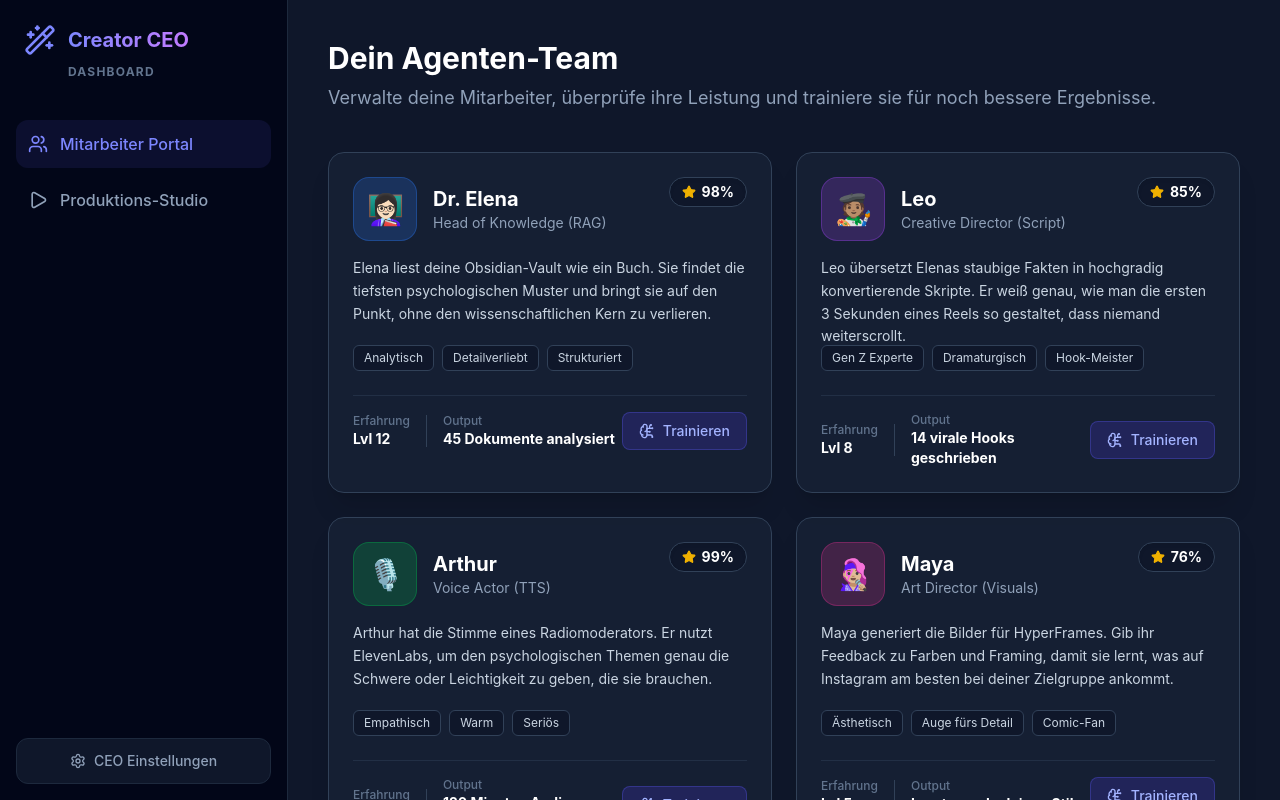
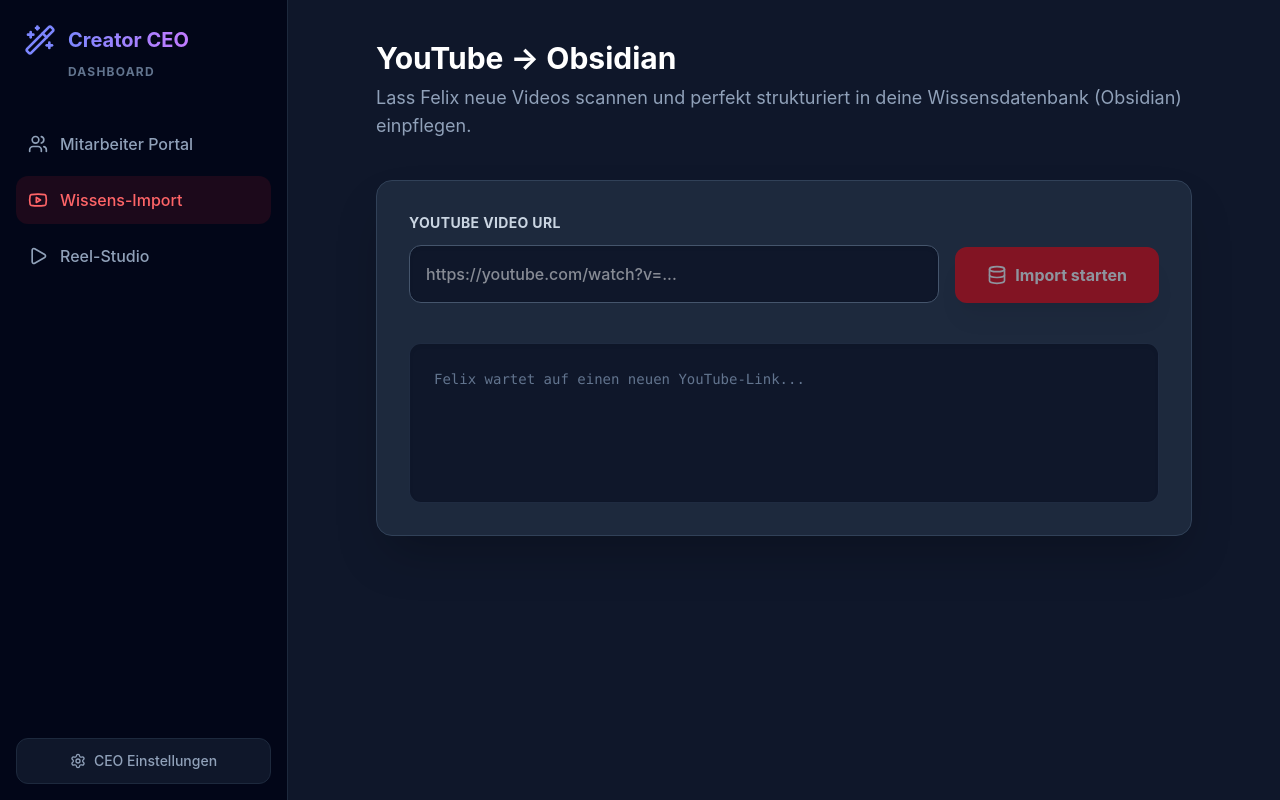
Before and after one commit to drueschel/daniel-knowledge-base, a React (Vite) app in the folder agentic-cockpit/: page / in a window 1280 px wide. Built offline with nearby package versions, Linux system fonts and the light colour scheme.

Commit message:
feat(cockpit): add Felix the Ingestion Agent for YouTube to Obsidian pipeline

```diff
--- a/agentic-cockpit/src/App.tsx
+++ b/agentic-cockpit/src/App.tsx
@@ -1,17 +1,29 @@
 import { useState } from 'react';
-import { Bot, FileText, Image as ImageIcon, Mic, Settings, Play, CheckCircle2, ChevronRight, Wand2, Users, Star, TrendingUp, BrainCircuit } from 'lucide-react';
+import { Bot, FileText, Image as ImageIcon, Mic, Settings, Play, CheckCircle2, ChevronRight, Wand2, Users, Star, TrendingUp, BrainCircuit, Youtube, Database } from 'lucide-react';
 
 const employees = [
+  {
+    id: 'ingest',
+    name: 'Felix',
+    role: 'Head of Ingestion (Data)',
+    level: 15,
+    avatar: '👨🏽‍💻',
+    traits: ['Schnell', 'Strukturiert', 'Wissensdurstig'],
+    performance: 99,
+    stats: '1.200 Min. YT transkribiert',
+    description: 'Felix saugt externe Quellen (wie YouTube) auf. Er zieht blitzschnell das Transkript, filtert das Rauschen heraus und formatiert die pure Essenz sauber in deine Obsidian-Vault.',
+    color: 'bg-red-500/20 text-red-400 border-red-500/30'
+  },
   {
     id: 'research',
     name: 'Dr. Elena',
     role: 'Head of Knowledge (RAG)',
     level: 12,
     avatar: '👩🏻‍🏫',
-    traits: ['Analytisch', 'Detailverliebt', 'Strukturiert'],
+    traits: ['Analytisch', 'Detailverliebt'],
     performance: 98,
     stats: '45 Dokumente analysiert',
-    description: 'Elena liest deine Obsidian-Vault wie ein Buch. Sie findet die tiefsten psychologischen Muster und bringt sie auf den Punkt, ohne den wissenschaftlichen Kern zu verlieren.',
+    description: 'Elena liest deine Obsidian-Vault wie ein Buch. Sie findet die tiefsten psychologischen Muster und bringt sie auf den Punkt.',
     color: 'bg-blue-500/20 text-blue-400 border-blue-500/30'
   },
   {
@@ -20,10 +32,10 @@
     role: 'Creative Director (Script)',
     level: 8,
     avatar: '🧑🏽‍🎨',
-    traits: ['Gen Z Experte', 'Dramaturgisch', 'Hook-Meister'],
+    traits: ['Gen Z Experte', 'Hook-Meister'],
     performance: 85,
     stats: '14 virale Hooks geschrieben',
-    description: 'Leo übersetzt Elenas staubige Fakten in hochgradig konvertierende Skripte. Er weiß genau, wie man die ersten 3 Sekunden eines Reels so gestaltet, dass niemand weiterscrollt.',
+    description: 'Leo übersetzt Elenas staubige Fakten in hochgradig konvertierende Skripte für HyperFrames Reels.',
     color: 'bg-purple-500/20 text-purple-400 border-purple-500/30'
   },
   {
@@ -32,10 +44,10 @@
     role: 'Voice Actor (TTS)',
     level: 24,
     avatar: '🎙️',
-    traits: ['Empathisch', 'Warm', 'Seriös'],
+    traits: ['Empathisch', 'Warm'],
     performance: 99,
-    stats: '120 Minuten Audio generiert',
-    description: 'Arthur hat die Stimme eines Radiomoderators. Er nutzt ElevenLabs, um den psychologischen Themen genau die Schwere oder Leichtigkeit zu geben, die sie brauchen.',
+    stats: '120 Minuten Audio',
+    description: 'Arthur hat die Stimme eines Radiomoderators und nutzt ElevenLabs für maximale Emotion.',
     color: 'bg-green-500/20 text-green-400 border-green-500/30'
   },
   {
@@ -44,19 +56,26 @@
     role: 'Art Director (Visuals)',
     level: 5,
     avatar: '👩🏼‍🎤',
-    traits: ['Ästhetisch', 'Auge fürs Detail', 'Comic-Fan'],
+    traits: ['Ästhetisch', 'Comic-Fan'],
     performance: 76,
-    stats: 'Lernt gerade deinen Stil',
-    description: 'Maya generiert die Bilder für HyperFrames. Gib ihr Feedback zu Farben und Framing, damit sie lernt, was auf Instagram am besten bei deiner Zielgruppe ankommt.',
+    stats: 'Lernt deinen Stil',
+    description: 'Maya generiert die Bilder für HyperFrames basierend auf Leos Prompts (Fal.ai Flux).',
     color: 'bg-pink-500/20 text-pink-400 border-pink-500/30'
   },
 ];
 
 export default function App() {
-  const [activeTab, setActiveTab] = useState<'studio' | 'team'>('team');
+  const [activeTab, setActiveTab] = useState<'team' | 'studio' | 'import'>('import');
+
+  // Studio State
   const [activeStep, setActiveStep] = useState(0);
   const [isRunning, setIsRunning] = useState(false);
   const [topic, setTopic] = useState('Verschmelzungstyp - Lektion 14');
+
+  // Import State
+  const [ytUrl, setYtUrl] = useState('');
+  const [isImporting, setIsImporting] = useState(false);
+  const [importStep, setImportStep] = useState(0);
 
   const startPipeline = () => {
     setIsRunning(true);
@@ -64,12 +83,26 @@
     const interval = setInterval(() => {
       step += 1;
       setActiveStep(step);
-      if (step >= employees.length + 1) { // +1 for render
+      if (step >= 5) {
         clearInterval(interval);
         setIsRunning(false);
       }
     }, 2500);
   };
+
+  const startImport = () => {
+    if(!ytUrl) return;
+    setIsImporting(true);
+    let step = 0;
+    const interval = setInterval(() => {
+      step += 1;
+      setImportStep(step);
+      if (step >= 3) {
+        clearInterval(interval);
+        setTimeout(() => setIsImporting(false), 2000);
+      }
+    }, 2000);
+  }
 
   return (
     <div className="flex h-screen bg-slate-900 text-slate-200 overflow-hidden font-sans">
@@ -97,13 +130,23 @@
           </button>
 
           <button
+            onClick={() => setActiveTab('import')}
+            className={`w-full flex items-center gap-3 p-3 rounded-xl transition-all ${
+              activeTab === 'import' ? 'bg-red-500/10 text-red-400' : 'text-slate-400 hover:bg-slate-800/50 hover:text-slate-200'
+            }`}
+          >
+            <Youtube className="w-5 h-5" />
+            <span className="font-medium">Wissens-Import</span>
+          </button>
+
+          <button
             onClick={() => setActiveTab('studio')}
             className={`w-full flex items-center gap-3 p-3 rounded-xl transition-all ${
               activeTab === 'studio' ? 'bg-indigo-500/10 text-indigo-400' : 'text-slate-400 hover:bg-slate-800/50 hover:text-slate-200'
             }`}
           >
             <Play className="w-5 h-5" />
-            <span className="font-medium">Produktions-Studio</span>
+            <span className="font-medium">Reel-Studio</span>
           </button>
         </div>
 
@@ -117,17 +160,18 @@
 
       {/* Main Content Area */}
       <div className="flex-1 overflow-y-auto">
+
         {/* TEAM PORTAL */}
         {activeTab === 'team' && (
           <div className="p-10 max-w-6xl mx-auto">
             <header className="mb-10">
               <h2 className="text-3xl font-bold mb-2 text-white">Dein Agenten-Team</h2>
-              <p className="text-slate-400 text-lg">Verwalte deine Mitarbeiter, überprüfe ihre Leistung und trainiere sie für noch bessere Ergebnisse.</p>
+              <p className="text-slate-400 text-lg">Verwalte deine Mitarbeiter und trainiere sie für bessere Ergebnisse.</p>
             </header>
 
             <div className="grid grid-cols-1 xl:grid-cols-2 gap-6">
               {employees.map(emp => (
-                <div key={emp.id} className="bg-slate-800/50 border border-slate-700 rounded-2xl p-6 hover:bg-slate-800 transition shadow-xl">
+                <div key={emp.id} className="bg-slate-800/50 border border-slate-700 rounded-2xl p-6 hover:bg-slate-800 transition shadow-xl flex flex-col">
                   <div className="flex justify-between items-start mb-4">
                     <div className="flex items-center gap-4">
                       <div className={`w-16 h-16 rounded-2xl flex items-center justify-center text-3xl border ${emp.color}`}>
@@ -144,7 +188,7 @@
                     </div>
                   </div>
 
-                  <p className="text-slate-300 text-sm mb-6 leading-relaxed h-16">
+                  <p className="text-slate-300 text-sm mb-6 leading-relaxed flex-1">
                     {emp.description}
                   </p>
 
@@ -156,7 +200,7 @@
                     ))}
                   </div>
 
-                  <div className="pt-4 border-t border-slate-700/50 flex justify-between items-center">
+                  <div className="pt-4 border-t border-slate-700/50 flex justify-between items-center mt-auto">
                     <div className="flex items-center gap-4">
                       <div className="flex flex-col">
                         <span className="text-xs text-slate-500 font-medium">Erfahrung</span>
@@ -179,11 +223,70 @@
           </div>
         )}
 
+        {/* YOUTUBE IMPORT */}
+        {activeTab === 'import' && (
+          <div className="p-10 max-w-4xl mx-auto">
+            <header className="mb-10">
+              <h2 className="text-3xl font-bold mb-2 text-white">YouTube &rarr; Obsidian</h2>
+              <p className="text-slate-400 text-lg">Lass Felix neue Videos scannen und perfekt strukturiert in deine Wissensdatenbank (Obsidian) einpflegen.</p>
+            </header>
+
+            <div className="bg-slate-800 rounded-2xl border border-slate-700 p-8 shadow-2xl">
+              <div className="flex gap-4 items-end mb-10">
+                <div className="flex-1">
+                  <label className="block text-sm font-bold text-slate-300 mb-3 uppercase tracking-wide">YouTube Video URL</label>
+                  <input
+                    type="text"
+                    placeholder="https://youtube.com/watch?v=..."
+                    value={ytUrl}
+                    onChange={(e) => setYtUrl(e.target.value)}
+                    className="w-full bg-slate-900 border border-slate-600 rounded-xl p-4 text-white font-medium focus:outline-none focus:border-red-500 focus:ring-1 focus:ring-red-500 transition shadow-inner"
+                  />
+                </div>
+                <button
+                  onClick={startImport}
+                  disabled={isImporting || !ytUrl}
+                  className="bg-red-600 hover:bg-red-500 text-white font-bold py-4 px-8 rounded-xl flex items-center gap-2 disabled:opacity-50 transition transform hover:scale-105 active:scale-95 shadow-xl"
+                >
+                  <Database className="w-5 h-5" />
+                  {isImporting ? 'Felix arbeitet...' : 'Import starten'}
+                </button>
+              </div>
+
+              {/* Status Display */}
+              <div className="bg-slate-900 rounded-xl p-6 border border-slate-700/50 shadow-inner font-mono text-sm leading-relaxed min-h-[160px]">
+                {importStep === 0 && !isImporting && (
+                  <p className="text-slate-500">Felix wartet auf einen neuen YouTube-Link...</p>
+                )}
+                {importStep >= 1 && (
+                  <p className="text-blue-400 mb-2">» Felix: YouTube-Transkript wird via yt-dlp / API heruntergeladen...</p>
+                )}
+                {importStep >= 2 && (
+                  <p className="text-purple-400 mb-2">» Felix: Übergebe Transkript an LLM zur Strukturierung (Highlights, Key Facts, Zitate)...</p>
+                )}
+                {importStep >= 3 && (
+                  <div className="text-emerald-400">
+                    <p className="mb-2">» Felix: Markdown-Datei erfolgreich erstellt!</p>
+                    <div className="bg-slate-800 p-4 rounded text-slate-300 border border-slate-700 mt-4">
+                      <span className="text-slate-500 block mb-2">📂 Gespeichert in: /Obsidian/YouTube_Imports/Video_Title.md</span>
+                      # Video Titel<br/>
+                      ## 1. Zusammenfassung<br/>
+                      ## 2. Key Facts & Learnings<br/>
+                      ## 3. Bemerkenswerte Zitate
+                    </div>
+                  </div>
+                )}
+              </div>
+            </div>
+          </div>
+        )}
+
         {/* PRODUCTION STUDIO */}
         {activeTab === 'studio' && (
           <div className="p-10 max-w-5xl mx-auto">
-            <header className="mb-10">
-              <h2 className="text-3xl font-bold mb-2 text-white">Produktions-Studio</h2>
+             {/* Studio Content remains exactly as before */}
+             <header className="mb-10">
+              <h2 className="text-3xl font-bold mb-2 text-white">Reel-Studio</h2>
               <p className="text-slate-400 text-lg">Beauftrage dein Team mit der Produktion eines neuen Reels.</p>
             </header>
 
@@ -197,7 +300,7 @@
                 >
                   <option>Verschmelzungstyp - Lektion 14</option>
                   <option>Autonomietyp - Lektion 14</option>
-                  <option>Einsamkeit - Lektion 13</option>
+                  <option>YouTube Import - Letztes Video</option>
                 </select>
               </div>
 
@@ -206,10 +309,10 @@
                   <div className="absolute left-4 right-4 top-1/2 -translate-y-1/2 h-1 bg-slate-800 rounded-full"></div>
                   <div
                     className="absolute left-4 top-1/2 -translate-y-1/2 h-1 bg-gradient-to-r from-blue-500 via-purple-500 to-orange-500 rounded-full transition-all duration-700 ease-in-out"
-                    style={{ width: `${(activeStep / employees.length) * 100}%` }}
+                    style={{ width: `${(activeStep / 4) * 100}%` }}
                   ></div>
 
-                  {[...employees, { id: 'render', name: 'HyperFrames', avatar: '🎬' }].map((step, idx) => (
+                  {employees.slice(1).map((step, idx) => (
                     <div key={step.id} className="relative z-10 flex flex-col items-center gap-3">
                       <div className={`w-14 h-14 rounded-full flex items-center justify-center text-2xl border-4 shadow-lg transition-all duration-300 ${
                         idx < activeStep ? 'bg-slate-800 border-indigo-500 scale-110' :
@@ -221,52 +324,58 @@
                       <span className={`text-xs font-bold ${idx <= activeStep ? 'text-white' : 'text-slate-500'}`}>{step.name}</span>
                     </div>
                   ))}
+                  <div className="relative z-10 flex flex-col items-center gap-3">
+                    <div className={`w-14 h-14 rounded-full flex items-center justify-center text-2xl border-4 shadow-lg transition-all duration-300 ${
+                      4 < activeStep ? 'bg-slate-800 border-indigo-500 scale-110' :
+                      4 === activeStep && isRunning ? 'bg-slate-800 border-orange-400 animate-pulse scale-110' :
+                      'bg-slate-900 border-slate-800 opacity-50 grayscale'
+                    }`}>
+                      {4 < activeStep ? <CheckCircle2 className="w-8 h-8 text-indigo-400" /> : '🎬'}
+                    </div>
+                    <span className={`text-xs font-bold ${4 <= activeStep ? 'text-white' : 'text-slate-500'}`}>HyperFrames</span>
+                  </div>
                 </div>
 
                 <div className="bg-black/40 rounded-lg p-5 min-h-[140px] border border-slate-800 font-mono text-sm leading-relaxed">
                   {activeStep === 0 && !isRunning && (
-                    <p className="text-slate-500 flex items-center gap-2"><TrendingUp className="w-4 h-4"/> Warten auf Projektauftrag durch CEO...</p>
+                    <p className="text-slate-500">Warten auf Projektauftrag durch CEO...</p>
                   )}
                   {activeStep === 0 && isRunning && (
-                    <p className="text-blue-400">» Dr. Elena analysiert Obsidian Vault nach "{topic}"...</p>
+                    <p className="text-blue-400">» Dr. Elena bereitet das Wissen für "{topic}" auf...</p>
                   )}
                   {activeStep === 1 && (
-                    <p className="text-purple-400">» Leo schreibt 4 virale Szenen (Hook, Body, CTA) basierend auf Elenas Notizen...</p>
+                    <p className="text-purple-400">» Leo schreibt 4 virale Szenen (Hook, Body, CTA)...</p>
                   )}
                   {activeStep === 2 && (
-                    <p className="text-green-400">» Arthur geht in die Aufnahmekabine (ElevenLabs API)...</p>
+                    <p className="text-green-400">» Arthur generiert emotionales Audio...</p>
                   )}
                   {activeStep === 3 && (
-                    <p className="text-pink-400">» Maya generiert 4 hochauflösende Comic-Illustrationen...</p>
+                    <p className="text-pink-400">» Maya illustriert das Reel...</p>
                   )}
                   {activeStep === 4 && (
                     <p className="text-orange-400">» System rendert die HyperFrames Composition...</p>
                   )}
                   {activeStep >= 5 && (
-                    <p className="text-emerald-400 font-bold flex items-center gap-2 text-base">
-                      <CheckCircle2 className="w-6 h-6" /> Reel erfolgreich in HyperFrames generiert! Bereit zur Prüfung.
+                    <p className="text-emerald-400 font-bold flex items-center gap-2">
+                      <CheckCircle2 className="w-6 h-6" /> Reel fertig!
                     </p>
                   )}
                 </div>
               </div>
 
-              <div className="flex justify-between items-center">
-                <div className="flex items-center gap-2 text-sm text-slate-400">
-                  <span className="w-2 h-2 rounded-full bg-emerald-500 animate-pulse"></span>
-                  Alle Mitarbeiter bereit
-                </div>
+              <div className="flex justify-end">
                 <button
                   onClick={startPipeline}
-                  disabled={isRunning || activeStep > employees.length}
-                  className="bg-white text-slate-900 hover:bg-indigo-50 hover:text-indigo-700 font-bold py-4 px-8 rounded-xl flex items-center gap-3 disabled:opacity-50 transition transform hover:scale-105 active:scale-95 shadow-xl"
+                  disabled={isRunning || activeStep > 5}
+                  className="bg-white text-slate-900 hover:bg-indigo-50 font-bold py-4 px-8 rounded-xl flex items-center gap-3 transition"
                 >
-                  {isRunning ? 'Produktion läuft...' : 'Auftrag erteilen'}
-                  {!isRunning && <ChevronRight className="w-5 h-5" />}
+                  {isRunning ? 'Läuft...' : 'Auftrag erteilen'}
                 </button>
               </div>
             </div>
           </div>
         )}
+
       </div>
     </div>
   );
```
